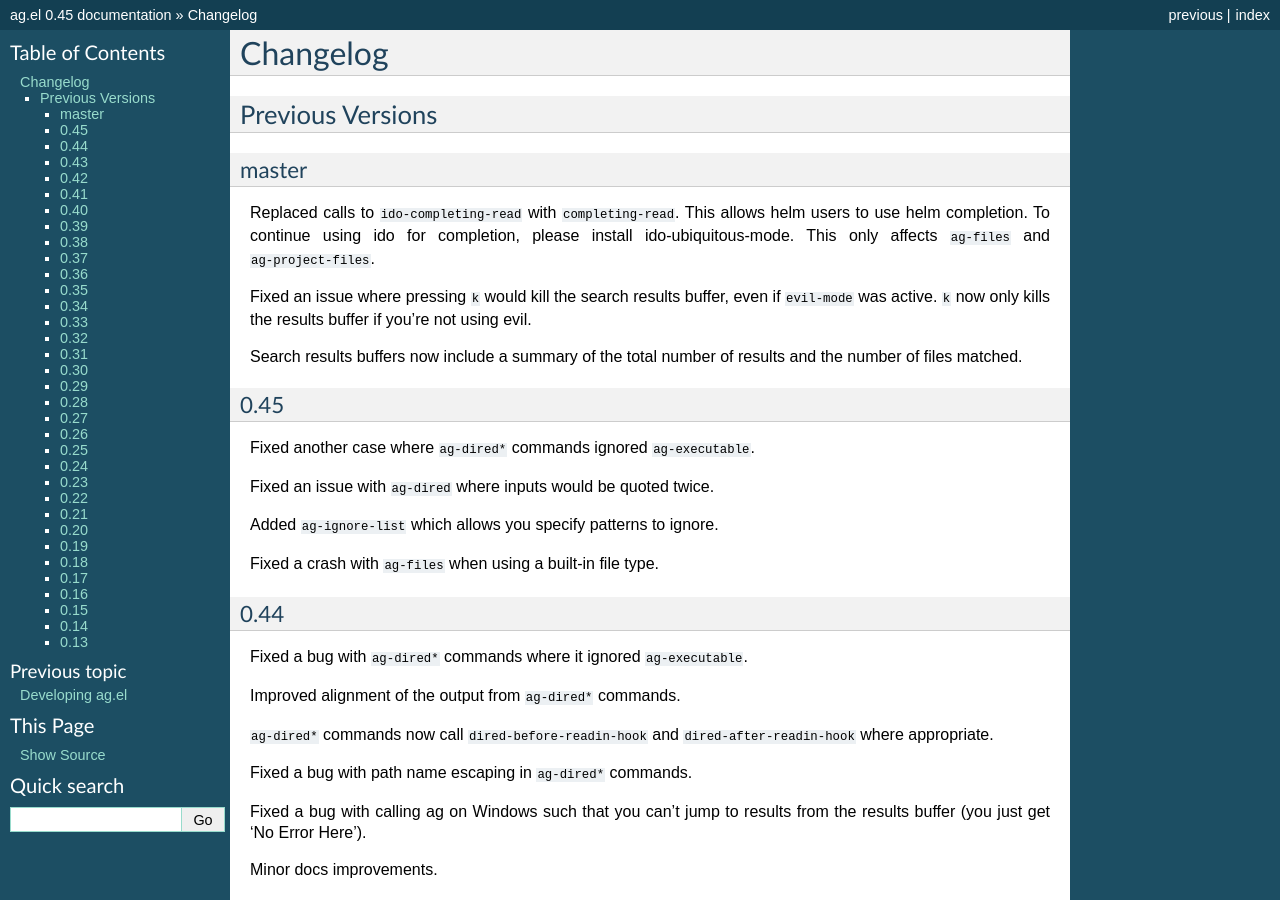
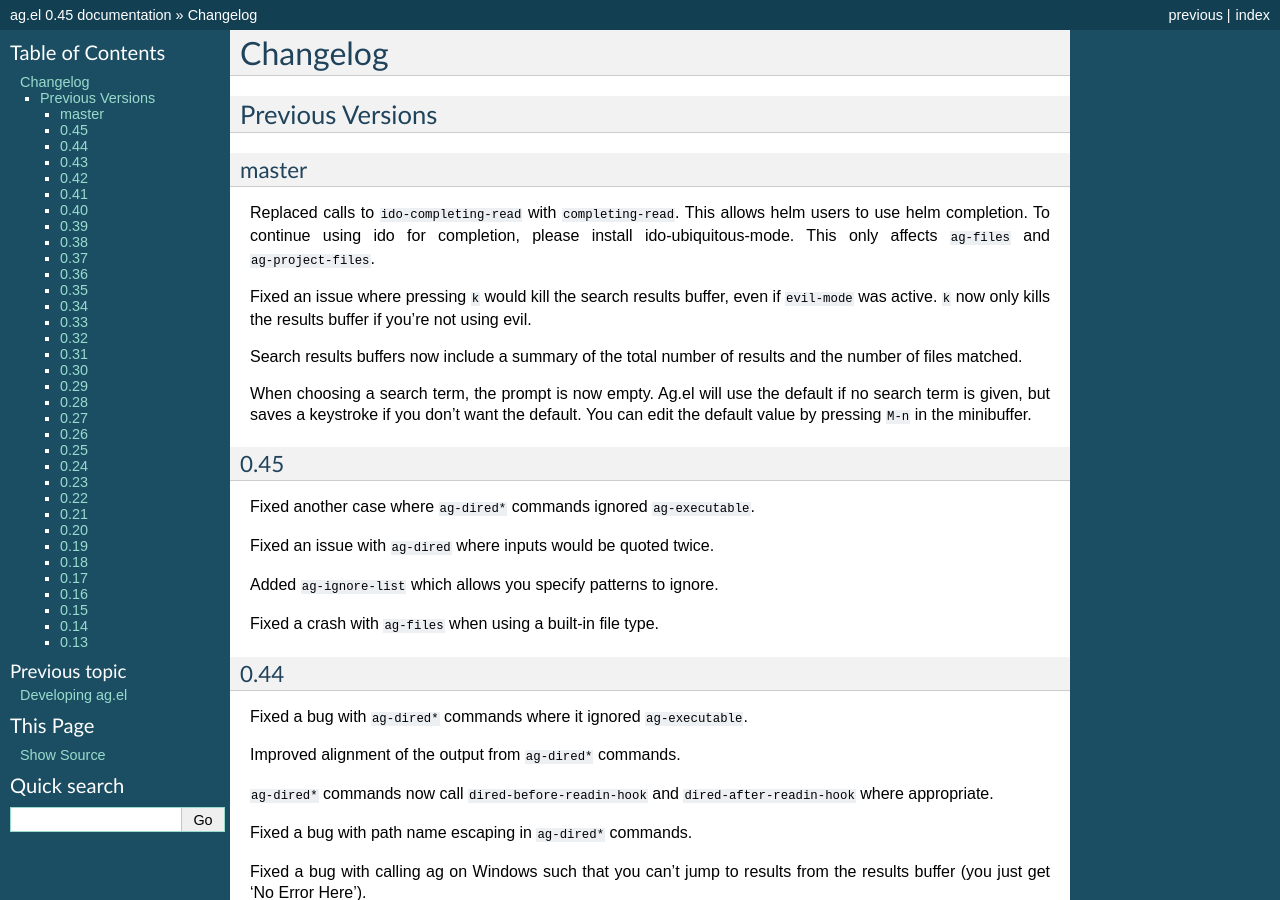
Before and after one commit to Wilfred/ag.el, a Sphinx documentation site: the page built from docs/changelog.rst, in a window 1280 px wide and 900 px high. Built offline with Sphinx 7.4.7, drawn with Linux system fonts in a browser that asks for light colours.

Commit message:
Documenting the changes for #90.

```diff
--- a/docs/changelog.rst
+++ b/docs/changelog.rst
@@ -19,6 +19,11 @@ results buffer if you're not using evil.
 
 Search results buffers now include a summary of the total number of
 results and the number of files matched.
+
+When choosing a search term, the prompt is now empty. Ag.el will use
+the default if no search term is given, but saves a keystroke if you
+don't want the default. You can edit the default value by pressing
+``M-n`` in the minibuffer.
 
 0.45
 ~~~~
```
